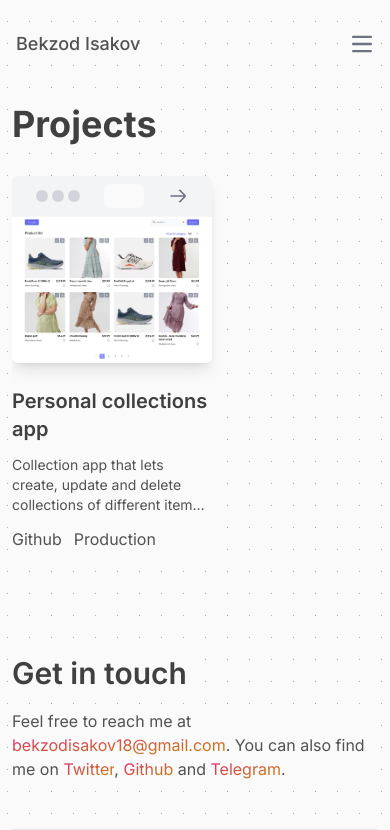
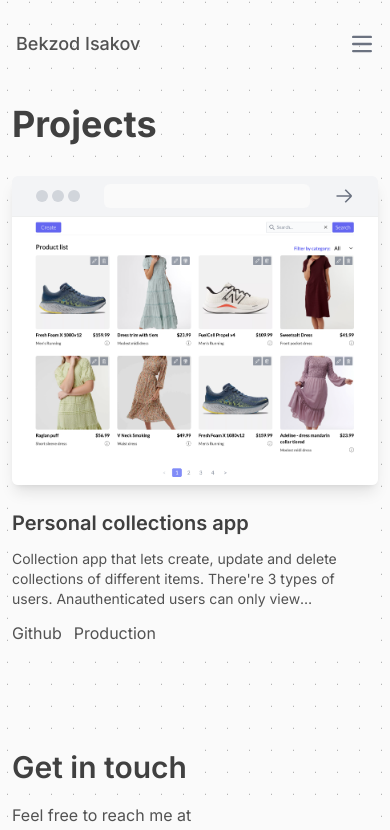
Before and after one commit to BehzodIsakov/my_website, a Next.js app: page /projects in a window 390 px wide. Shown: the top 830 px of the page. Built offline with nearby package versions, Linux system fonts and the light colour scheme.

Commit message:
make Projects page responsive

```diff
--- a/app/(routes)/projects/page.tsx
+++ b/app/(routes)/projects/page.tsx
@@ -5,15 +5,16 @@ export default function Page() {
   return (
     <>
       <h1 className='mb-8'>Projects</h1>
-      <div className='flex flex-wrap gap-x-[4%] gap-y-10 mb-3 pb-3 overflow-auto'>
+      <div className='flex flex-wrap gap-x-[4%] gap-y-12 mb-3 pb-3'>
         {projects.map((project, i) => (
-          <div key={i} className='basis-[48%]'>
+          <div key={i} className='sm:basis-[48%]'>
             <Card
               title={project.title}
               description={project.description}
               imgSrc={project.imgSrc}
               srcCode={project.links.srcCode}
               productionLink={project.links.production}
+              demoLink={project.links.demo}
             />
           </div>
         ))}
```
